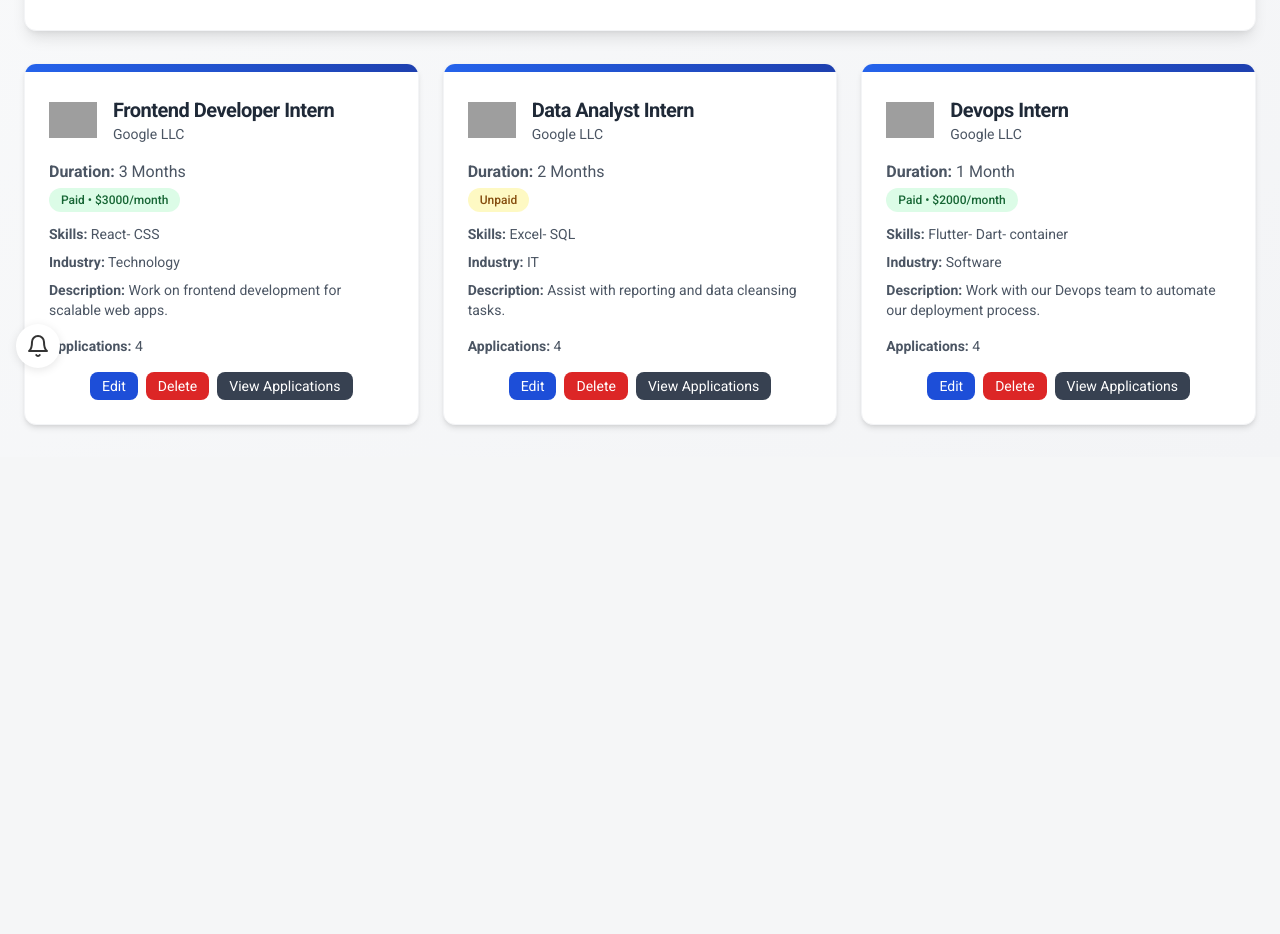
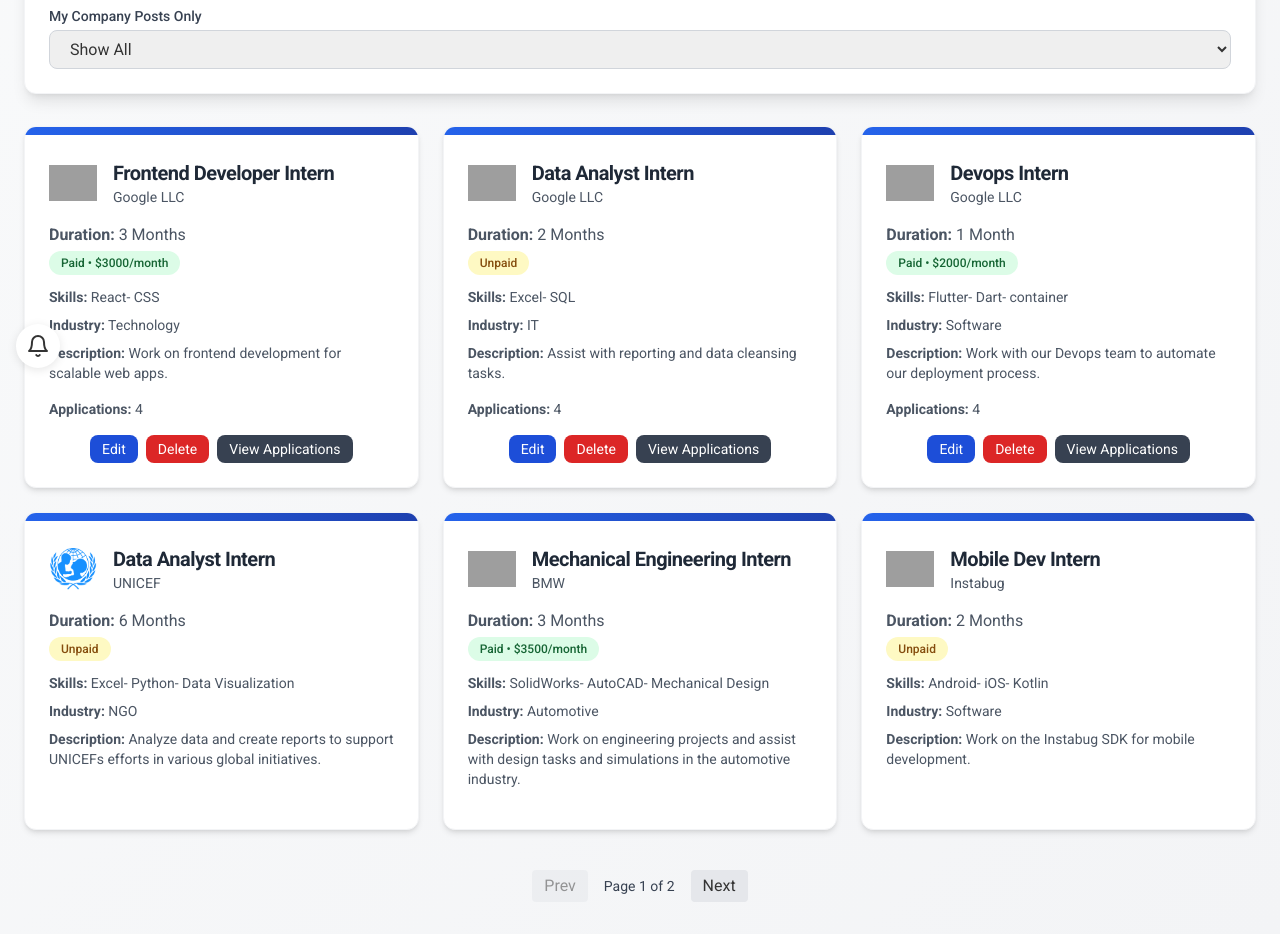
Before and after one commit to CSEN603-2025/Ghost-in-the-Machine, a React (Create React App) app: page /posts in a window 1280 px wide. Shown: the part 416-1350 px from the top of the page. Before the commit the page ends 873 px from the top, so only its background shows below. Built offline with nearby package versions, Linux system fonts and the light colour scheme; grey boxes are pictures that could not be loaded; a web font is replaced by a local one.

Commit message:
added all posts in postlists and it that you can filter it

```diff
--- a/src/components/PostsList.jsx
+++ b/src/components/PostsList.jsx
@@ -20,6 +20,7 @@ const dummyCompany = {
 const dummyPosts = [
   {
     id: 1,
+    company: 'Google LLC',
     title: 'Frontend Developer Intern',
     duration: '3 Months',
     paid: true,
@@ -31,6 +32,7 @@ const dummyPosts = [
   },
   {
     id: 2,
+    company: 'Google LLC',
     title: 'Data Analyst Intern',
     duration: '2 Months',
     paid: false,
@@ -42,6 +44,7 @@ const dummyPosts = [
   },
   {
     id: 3,
+    company: 'Google LLC',
     title: 'Devops Intern',
     duration: '1 Month',
     paid: true,
@@ -50,11 +53,63 @@ const dummyPosts = [
     description: 'Work with our Devops team to automate our deployment process.',
     applications: 4,
      industry: ['Software']
+  },
+    {
+    id: 4,
+    company: 'UNICEF',
+    title: 'Data Analyst Intern',
+    industry: ['NGO'],
+    duration: '6 Months',
+    paid: false,
+    salary: '',
+    skills: ['Excel', 'Python', 'Data Visualization'],
+    description: 'Analyze data and create reports to support UNICEFs efforts in various global initiatives.',
+    applications: 0
+  },
+    {
+    id: 5,
+    company: 'BMW',
+    title: 'Mechanical Engineering Intern',
+    industry: ['Automotive'],
+    duration: '3 Months',
+    paid: true,
+    salary: '$3500/month',
+    skills: ['SolidWorks', 'AutoCAD', 'Mechanical Design'],
+    description: 'Work on engineering projects and assist with design tasks and simulations in the automotive industry.',
+    applications: 0
+  },
+   {
+    id: 6,
+    company: "Instabug",
+    title: "Mobile Dev Intern",
+    duration: "2 Months",
+    paid: false,
+    salary: "",
+    skills: ['Android', 'iOS', 'Kotlin'],
+    description: "Work on the Instabug SDK for mobile development.",
+    applications: 0,
+    industry: ['Software']
+  },
+   {
+    id: 7,
+    company: "IBM",
+    title: "Cloud Engineering Intern",
+    duration: "1 Month",
+    paid: false,
+    salary: "",
+    skills: ['Cloud', 'Kubernetes', 'Terraform'],
+    description: "Assist with cloud migration and infrastructure automation tasks.",
+    applications: 0,
+    industry: ['IT']
   }
+
 ];
 
 
 const PostsList = () => {
+  const [companyFilter, setCompanyFilter] = useState('all');
+const currentCompany = dummyCompany.name;
+
   const handleBack = () => {
   navigate('/dashboard');
 };
@@ -66,7 +121,19 @@ const PostsList = () => {
 }, []);
 const [viewingPost, setViewingPost] = useState(null);
 
-const getCompanyLogo = () => dummyCompany.logoUrl;
+const getCompanyLogo = (companyName) => {
+  const logos = {
+    'Google LLC': 'https://upload.wikimedia.org/wikipedia/commons/2/2f/Google_2015_logo.svg',
+    'UNICEF': '/logos/unicef-logo.png',  // <-- your custom uploaded logo
+    'BMW': 'https://upload.wikimedia.org/wikipedia/commons/4/44/BMW.svg',
+    'Instabug': 'https://cdn-icons-png.flaticon.com/512/1384/1384015.png',   // <-- your custom uploaded logo
+    'IBM': 'https://upload.wikimedia.org/wikipedia/commons/5/51/IBM_logo.svg',
+  };
+
+  return logos[companyName] || 'https://via.placeholder.com/150';
+};
+
+
 const [posts, setPosts] = useState(() => {
   const stored = sessionStorage.getItem('posts');
   return stored ? JSON.parse(stored) : dummyPosts;
@@ -120,13 +187,37 @@ const [postToDelete, setPostToDelete] = useState(null);
   };
 
  const filteredPosts = posts.filter(post => {
-  const matchesSearch = post.title.toLowerCase().includes(searchTerm.toLowerCase());
-  const matchesDuration = durationFilter === '' || post.duration === durationFilter;
-  const matchesPaid = paidFilter === '' || (paidFilter === 'paid' && post.paid) || (paidFilter === 'unpaid' && !post.paid);
-  const matchesSkills = filterSkills.length === 0 || filterSkills.every(skill => post.skills.includes(skill));
-  const matchesIndustry = industryFilter === '' || post.industry.includes(industryFilter);
-  return matchesSearch && matchesDuration && matchesPaid && matchesSkills && matchesIndustry;
+  const matchesSearch =
+    post.title.toLowerCase().includes(searchTerm.toLowerCase()) ||
+    post.company.toLowerCase().includes(searchTerm.toLowerCase());
+
+  const matchesDuration =
+    durationFilter === '' || post.duration === durationFilter;
+
+  const matchesPaid =
+    paidFilter === '' ||
+    (paidFilter === 'paid' && post.paid) ||
+    (paidFilter === 'unpaid' && !post.paid);
+
+  const matchesSkills =
+    filterSkills.length === 0 || filterSkills.every(skill => post.skills.includes(skill));
+
+  const matchesIndustry =
+    industryFilter === '' || post.industry.includes(industryFilter);
+
+  const matchesCompany =
+    companyFilter === 'all' || (companyFilter === 'mine' && post.company === currentCompany);
+
+  return (
+    matchesSearch &&
+    matchesDuration &&
+    matchesPaid &&
+    matchesSkills &&
+    matchesIndustry &&
+    matchesCompany
+  );
 });
+
 
   const indexOfLastPost = currentPage * postsPerPage;
   const indexOfFirstPost = indexOfLastPost - postsPerPage;
@@ -193,6 +284,9 @@ const handleDelete = (post) => {
     updated.splice(index, 1);
     setFormData(prev => ({ ...prev, skills: updated }));
   };
+useEffect(() => {
+  setCurrentPage(1);
+}, [companyFilter, searchTerm, industryFilter, paidFilter, durationFilter, filterSkills]);
 
   const handleSave = () => {
     const validation = validateFields(formData);
@@ -235,14 +329,14 @@ resetForm();
   <Toast
     message={successMessage}
     type="success"
-    containerProps={{ position: "bottom-left" }} // 👈 Custom position
+    containerProps={{ position: "bottom-left" }}
   />
 )}
 {deleteMessage && (
   <Toast
     message={deleteMessage}
     type="error"
-    containerProps={{ position: "bottom-left" }} // 👈 Custom position
+    containerProps={{ position: "bottom-left" }}
   />
 )}
 
@@ -296,8 +390,8 @@ resetForm();
 
         <div className="absolute inset-0 bg-gradient-to-r from-[#00106A] to-[#0038A0] opacity-95"></div>
         <div className="max-w-7xl mx-auto px-6 py-20 relative z-10 text-center">
-          <h1 className="text-4xl md:text-5xl font-bold text-white mb-4">Manage Your Internship Posts</h1>
-          <p className="text-lg text-blue-100 mb-6">Create, view, and modify your available internship posts</p>
+          <h1 className="text-4xl md:text-5xl font-bold text-white mb-4">Internship Posts</h1>
+          <p className="text-lg text-blue-100 mb-6"> View all posts, Manage your posts, and Hunt interns down</p>
           <div className="flex justify-center">
             <div className="w-full max-w-md relative">
               <div className="absolute inset-y-0 left-0 pl-3 flex items-center pointer-events-none">
@@ -305,7 +399,8 @@ resetForm();
               </div>
               <input
                 type="text"
-                placeholder="Search by job title or keyword..."
+                placeholder="Search by job title or Company name"
+                aria-label="Search by job title or Company name..."
                 value={searchTerm}
                 onChange={(e) => setSearchTerm(e.target.value)}
                 className="w-full pl-10 pr-4 py-3 bg-white/10 backdrop-blur-sm border border-blue-300/30 rounded-lg text-white placeholder-blue-200 focus:outline-none focus:ring-2 focus:ring-blue-500 focus:border-transparent"
@@ -409,7 +504,20 @@ resetForm();
               </div>
             </div>
           </div>
+               <div className="flex flex-col">
+  <label className="text-sm font-medium text-gray-700 mb-1">My Company Posts Only</label>
+  <select
+    className="w-full px-4 py-2 border border-gray-300 rounded-lg focus:ring-2 focus:ring-blue-500 focus:border-blue-500"
+    value={companyFilter}
+    onChange={(e) => setCompanyFilter(e.target.value)}
+  >
+    <option value="all">Show All</option>
+    <option value="mine">Only My Posts</option>
+  </select>
+</div>
+
         </motion.div>
+
     <AnimatePresence>
   {creating && (
     <motion.div
@@ -610,8 +718,12 @@ resetForm();
         <p className="mb-2"><strong>Skills:</strong> {viewingPost.skills.join(', ')}</p>
         <p className="mb-2"><strong>Industry:</strong> {viewingPost.industry.join(', ')}</p>
         <p className="mb-2"><strong>Description:</strong> {viewingPost.description}</p>
+       {viewingPost.company === currentCompany && (
   <p className="mb-4"><strong>Applications:</strong> {viewingPost.applications}</p>
+)}
 
+
+        {viewingPost.company === currentCompany && (
   <div className="mt-4 flex justify-center gap-3">
     <button
       onClick={() => {
@@ -641,6 +753,8 @@ resetForm();
       View Applications
     </button>
   </div>
+)}
+
       </motion.div>
     </motion.div>
   )}
@@ -657,10 +771,12 @@ resetForm();
               <div className="p-6 flex flex-col h-full">
                 <div className="flex items-center mb-4">
                 <img
-                    src={getCompanyLogo()}
-                    alt="logo"
+  src={getCompanyLogo(post.company)}
+  alt={post.company}
+  referrerPolicy="no-referrer"
   className="w-12 h-12 object-contain rounded mr-4"
 />
+
                   <div>
                     <h2 className="text-xl font-bold text-gray-800">{post.title}</h2>
                     <p className="text-sm text-gray-600">{post.company || 'Google LLC'}</p>
@@ -685,7 +801,11 @@ resetForm();
   <strong>Industry:</strong> {post.industry?.join(', ') || 'N/A'}</p>
 
                 <p className="text-gray-600 text-sm mb-4 flex-grow"> <strong>Description:</strong> {post.description}</p>
-                <p className="text-gray-600 text-sm mb-4"><strong>Applications:</strong> {post.applications}</p>
+               {post.company === currentCompany && (
+  <>
+    <p className="text-gray-600 text-sm mb-4">
+      <strong>Applications:</strong> {post.applications}
+    </p>
 
     <div className="mt-auto flex justify-center gap-2" onClick={(e) => e.stopPropagation()}>
       <button
@@ -696,7 +816,6 @@ resetForm();
       </button>
       <button
         onClick={() => handleDelete(post)}
-
         className="px-3 py-1 bg-red-600 text-white text-sm rounded-lg hover:bg-red-700 transition"
       >
         Delete
@@ -708,6 +827,9 @@ resetForm();
         View Applications
       </button>
     </div>
+  </>
+)}
+
               </div>
             </div>
           ))}
--- a/src/pages/EmailClientPage.jsx
+++ b/src/pages/EmailClientPage.jsx
@@ -17,7 +17,9 @@ const EmailClientPage = () => {
   { id: 4, folder: 'Drafts', sender: 'You', subject: 'Draft: Weekly Report', snippet: 'Summary of this week...', time: 'Yesterday', body: 'Draft content goes here...' },
   { id: 5, folder: 'Spam', sender: 'Spam Bot', subject: 'You won a prize!', snippet: 'Click this link...', time: 'Today', body: 'Congratulations! Click here to claim your prize.' },
   { id: 6, folder: 'Inbox', sender: 'Internship Notification System', subject: 'New Applicant Notification!', snippet: 'A new applicant has applied for the DevOps internship position.', time: '10:00 AM', body: 'Dear Team,\nA new applicant "Ahmed Mohamed" has applied for the internship position. Please review their application.\nBest, Internship Notification System' },
+  { id: 7, folder: 'Inbox', sender: 'GUC Internship System', subject: 'Application Accepted!', snippet: 'Your application to the GUC internship system has been accepted!', time: '11:45 AM', body: 'Dear Applicant,\n\nYour application to the GUC internship system has been accepted! 🎉\n\nHave a look at our features and discover more on our website.\n\nBest regards,\nGUC Internship Team' }
 ];
+
 
   const [selectedFolder, setSelectedFolder] = useState('Inbox');
   const [selectedEmail, setSelectedEmail] = useState(null);
```
Lines whose indentation alone changed are shown as unchanged.
